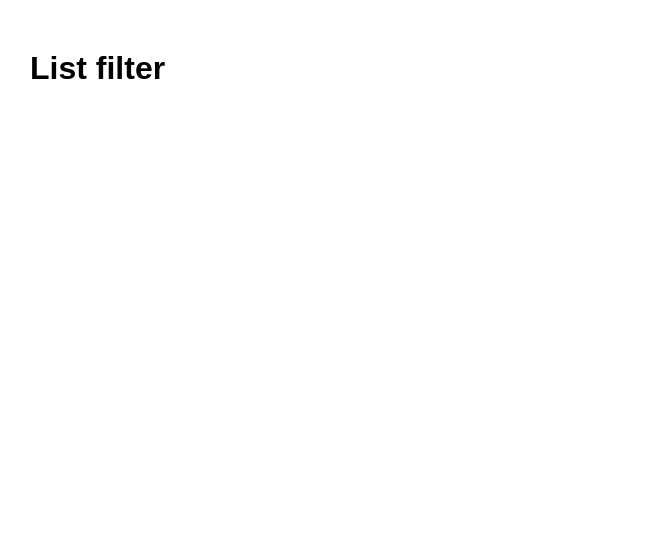
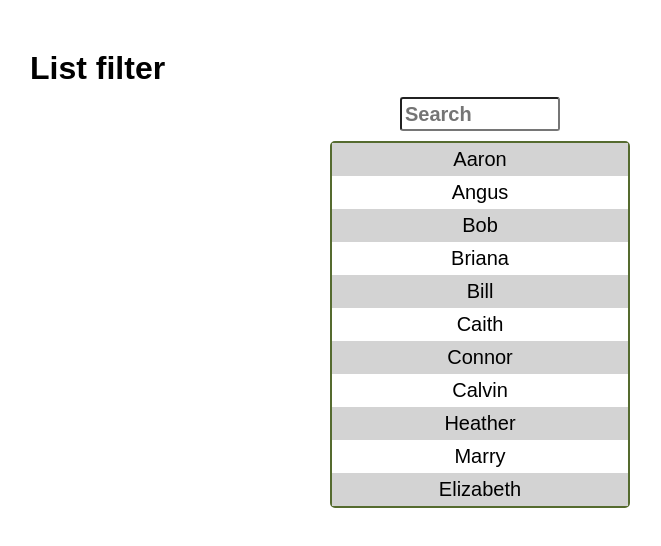
Before and after one commit to StojanMilosev/list-filter, a plain HTML site: page index.html in a window 1280 px wide. Shown: the whole page, without its empty margins (160-821 px from the left). Drawn offline with Linux system fonts and the light colour scheme.

Commit message:
added CSS styles and JS funcionality

```diff
--- a/index.html
+++ b/index.html
@@ -9,6 +9,23 @@
     <body>
         <div class="container">
             <h1>List filter</h1>
+            <div class="filter-box">
+                <input name="filter-input" placeholder="Search" id="filter-input" onkeyup="filterList()">
+
+                <ul class="list" id="filter-list">
+                    <li>Aaron</li>
+                    <li>Angus</li>
+                    <li>Bob</li>
+                    <li>Briana</li>
+                    <li>Bill</li>
+                    <li>Caith</li>
+                    <li>Connor</li>
+                    <li>Calvin</li>
+                    <li>Heather</li>
+                    <li>Marry</li>
+                    <li>Elizabeth</li>
+                </ul>
+            </div>
         </div>
         <script src="main.js"></script>
     </body>
--- a/main.css
+++ b/main.css
@@ -8,3 +8,30 @@
     margin: auto;
     padding: 50px;
 }
+.filter-box{
+    width: 300px;
+    margin: auto;
+}
+#filter-input{
+    display: block;
+    margin: 10px auto;
+    padding: 3px;
+    font-weight: 800;
+    font-size: 20px;
+    border-radius: 3px;
+    width: 150px;
+    height: 24px;
+}
+#filter-list{
+    list-style-type: none;
+    border: solid 2px darkolivegreen;
+    border-radius: 5px;
+    font-size: 20px;
+}
+#filter-list li:nth-child(odd){
+    background-color: lightgray;
+}
+li{
+    padding: 5px;
+    text-align: center;
+}
--- a/main.js
+++ b/main.js
@@ -0,0 +1,19 @@
+
+
+    var input,filter;
+    var list = document.getElementById("filter-list");
+    var li = list.getElementsByTagName("li");
+
+  function filterList(){
+    input = document.getElementById("filter-input");
+    filter = input.value.toUpperCase();
+    console.log(filter);
+    for(var i = 0;i<li.length;i++){
+        name  = li[i].innerHTML;
+        if(name.toUpperCase().indexOf(filter)>-1){
+            li[i].style.display = "block";
+        }else{
+            li[i].style.display = "none";
+        }
+    }
+};
```
